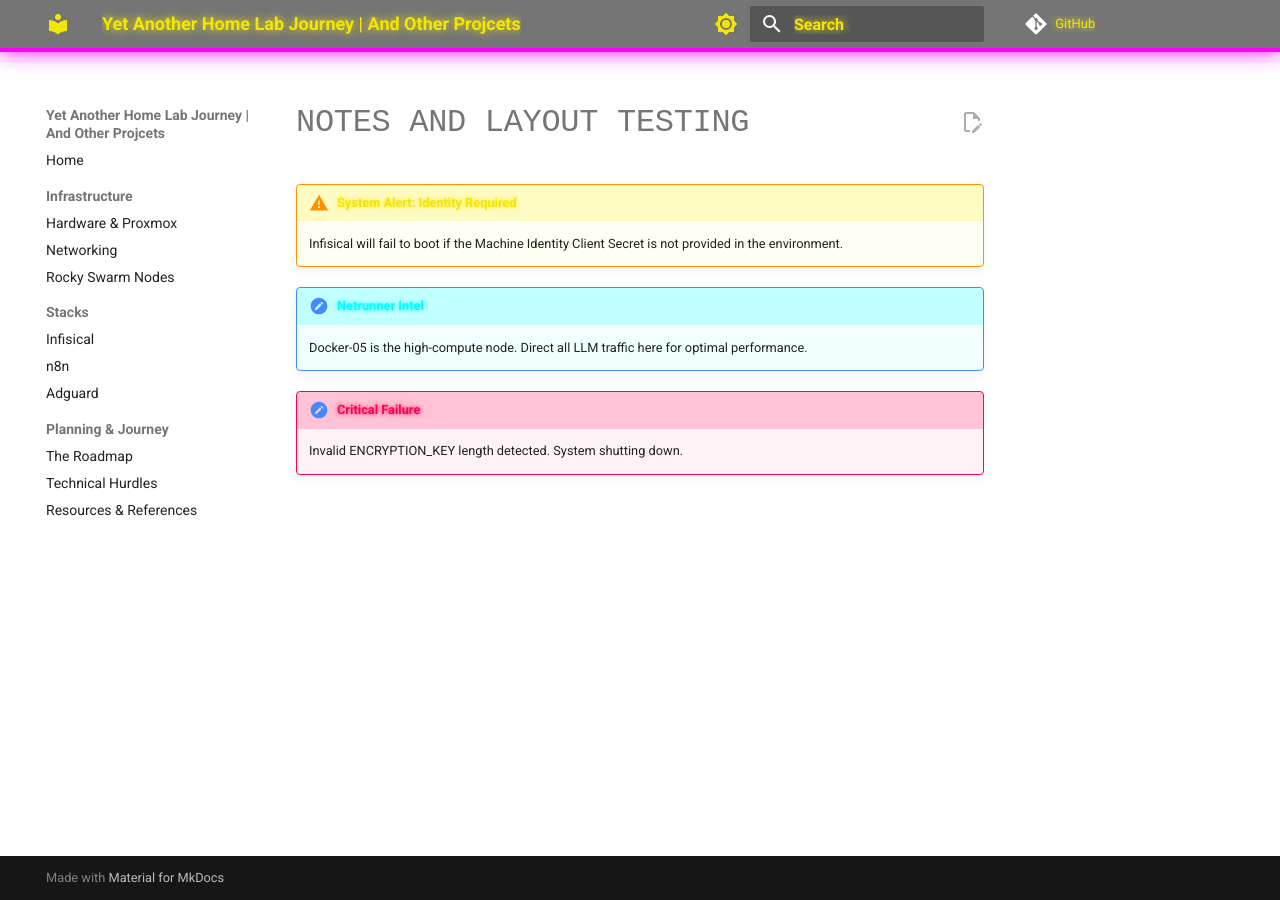
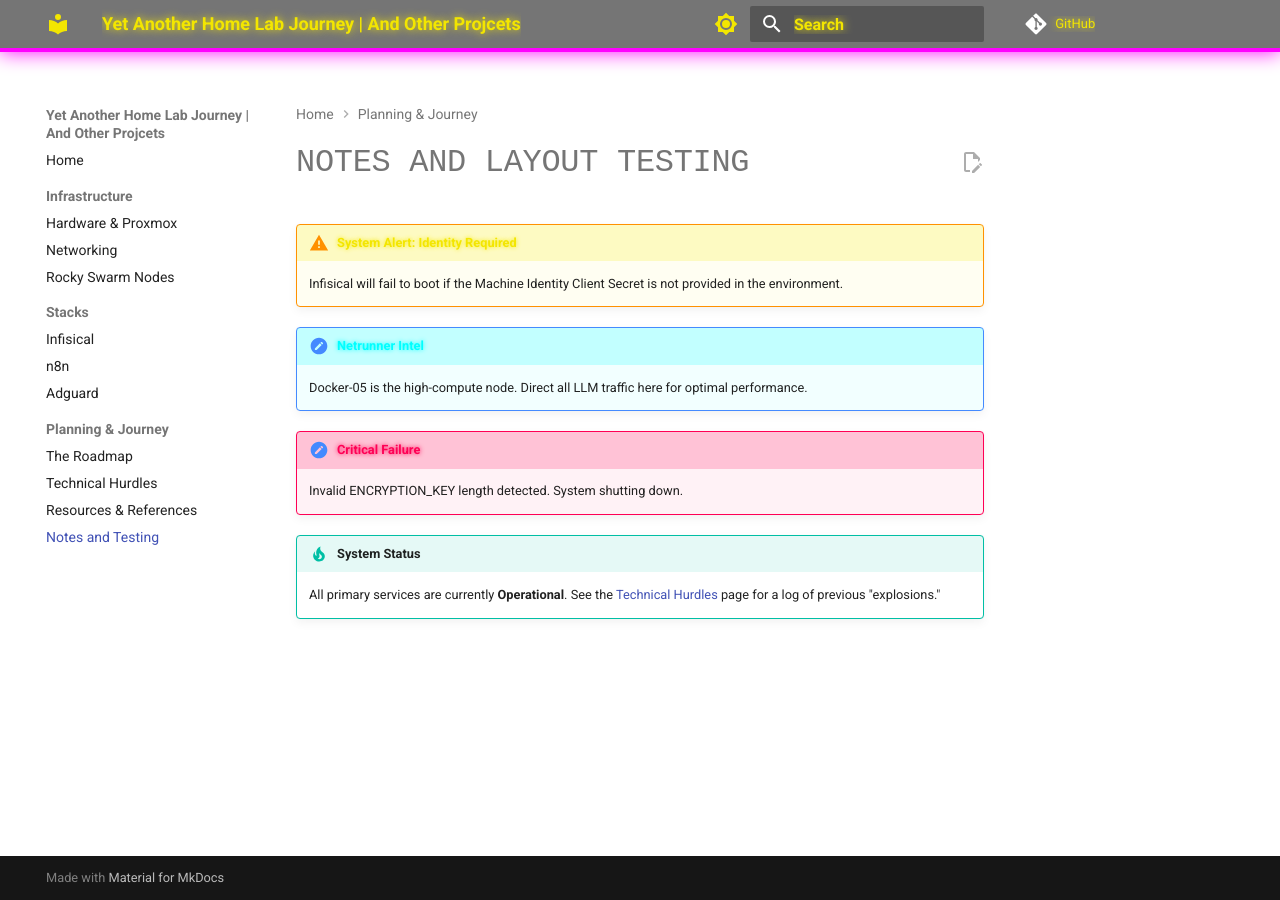
Before and after one commit to EncryptedFunk/EncryptedFunk.github.io, an MkDocs documentation site: the page built from docs/journey/notes.md, in a window 1280 px wide. Built offline with MkDocs 1.6.1 and Material for MkDocs 9.7.7, drawn with Linux system fonts in a browser that asks for light colours; comment, search, counter and statistics services are not loaded.

Commit message:
Add "Notes and Testing" section to navigation for improved accessibility

```diff
--- a/docs/journey/notes.md
+++ b/docs/journey/notes.md
@@ -8,3 +8,6 @@
 
 !!! error "Critical Failure"
     Invalid ENCRYPTION_KEY length detected. System shutting down.
+
+!!! tip "System Status"
+    All primary services are currently **Operational**. See the [Technical Hurdles](planning/hurdles.md) page for a log of previous "explosions."
--- a/mkdocs.yml
+++ b/mkdocs.yml
@@ -67,6 +67,7 @@ nav:
       - The Roadmap: journey/roadmap.md
       - Technical Hurdles: journey/hurdles.md
       - Resources & References: journey/resources.md
+      - Notes and Testing: journey/notes.md
 
 plugins:
   - search
```
